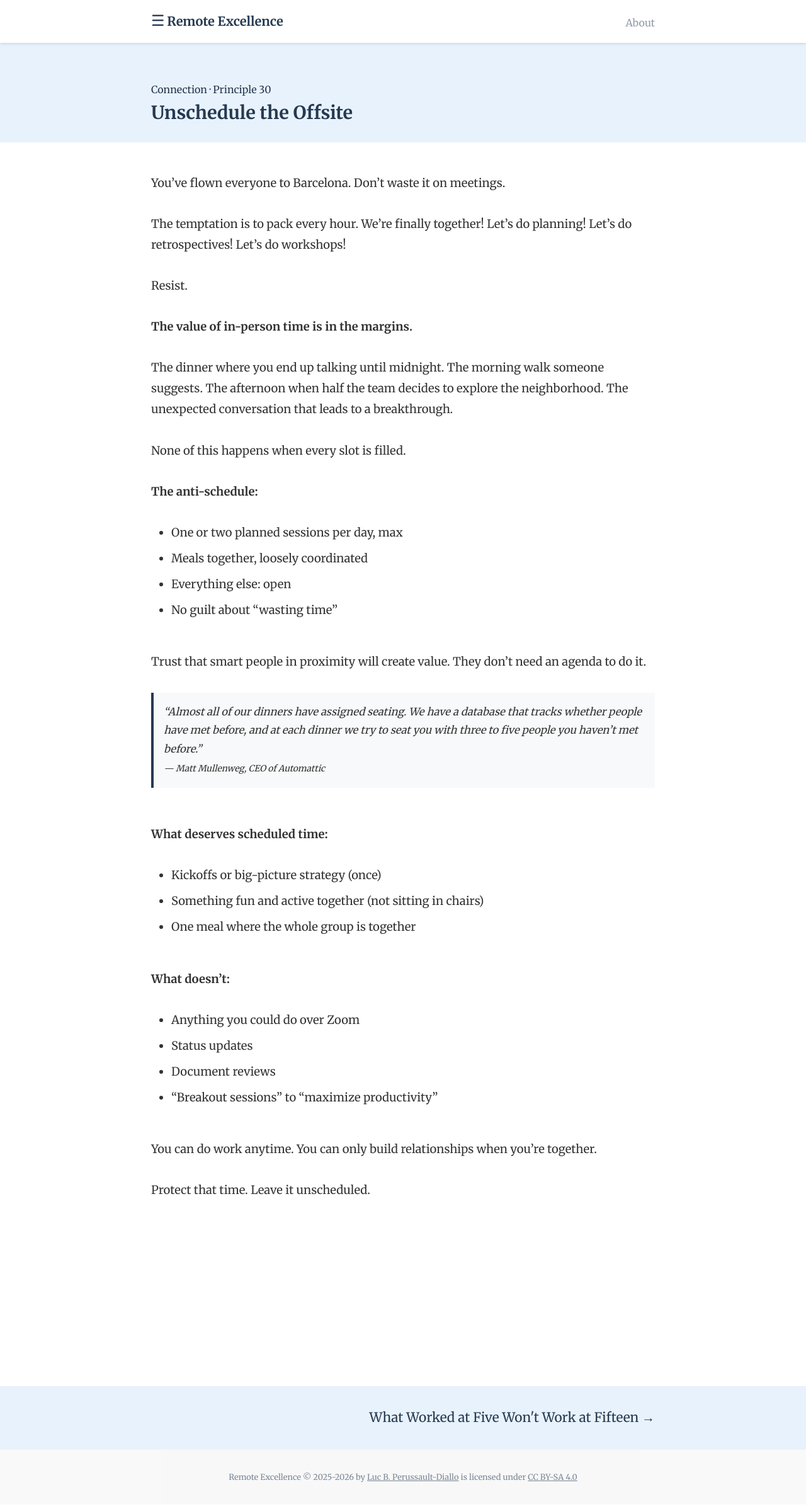
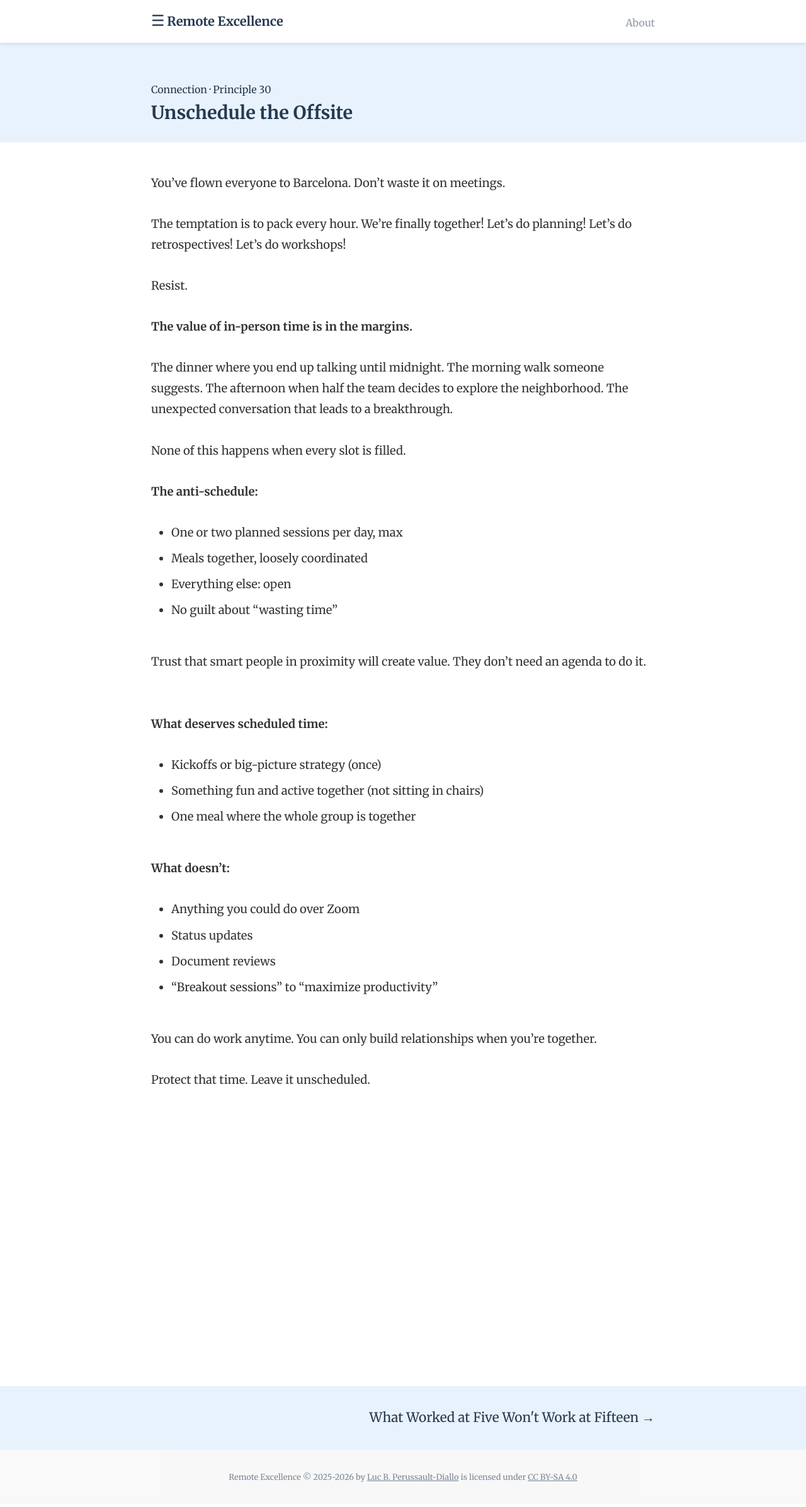
Before and after one commit to luuuc/remote-excellence-book, a Jekyll site: the page built from _chapters/06-30-unschedule-the-offsite.md, in a window 1280 px wide. Shown: the top 2393 px of the page at 63% size. Built offline with Jekyll 4.4.1, drawn with Linux system fonts in a browser that asks for light colours; comment, search, counter and statistics services are not loaded.

Commit message:
Remove external quotes from chapters

```diff
--- a/_chapters/06-30-unschedule-the-offsite.md
+++ b/_chapters/06-30-unschedule-the-offsite.md
@@ -37,10 +37,6 @@ None of this happens when every slot is filled.
 <br>
 Trust that smart people in proximity will create value. They don't need an agenda to do it.
 
-
-> "Almost all of our dinners have assigned seating. We have a database that tracks whether people have met before, and at each dinner we try to seat you with three to five people you haven't met before."<br>
-> <small>— Matt Mullenweg, CEO of Automattic</small>
-
 <br>
 **What deserves scheduled time:**
 
```
Also changed, not shown: _chapters/02-07-if-its-not-written-it-doesnt-exist.md (+0 -4 lines), _chapters/02-12-meetings-are-toxic.md (+0 -4 lines), _chapters/06-27-connection-is-infrastructure.md (+0 -3 lines).
